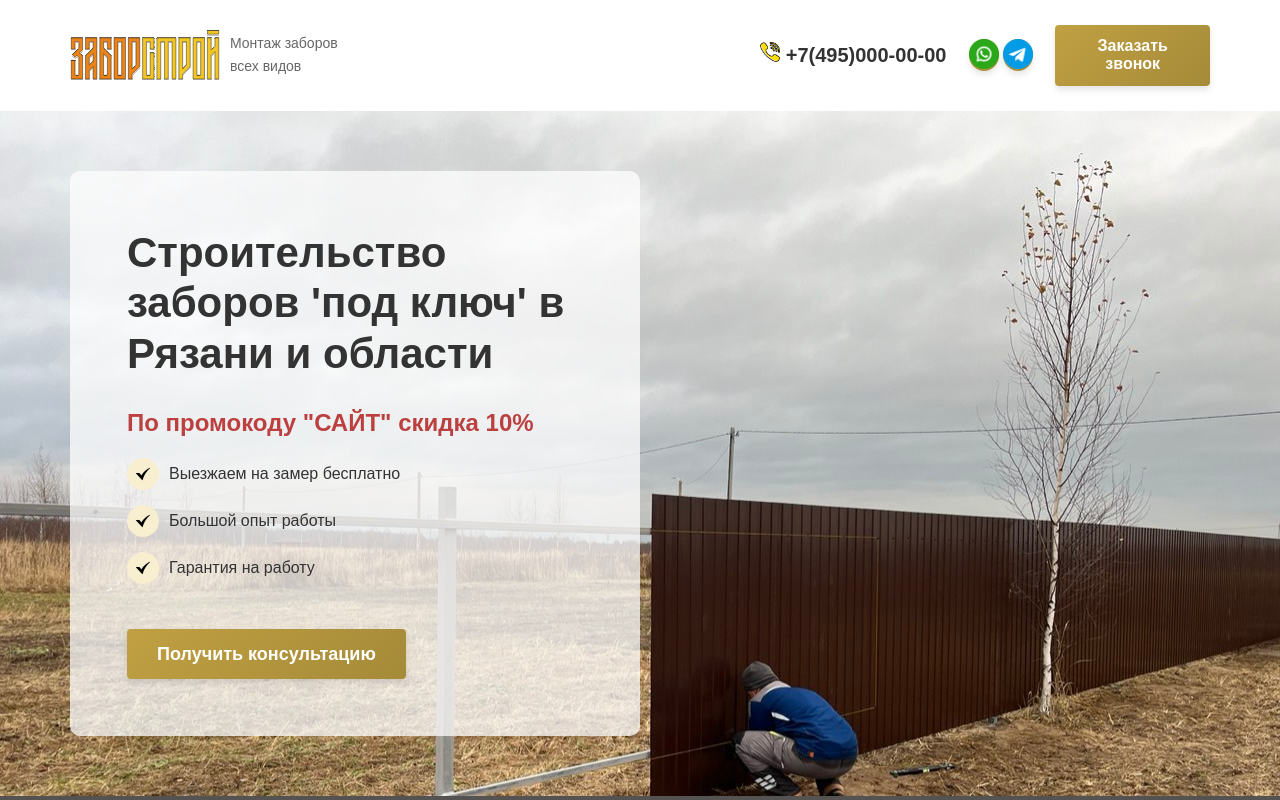
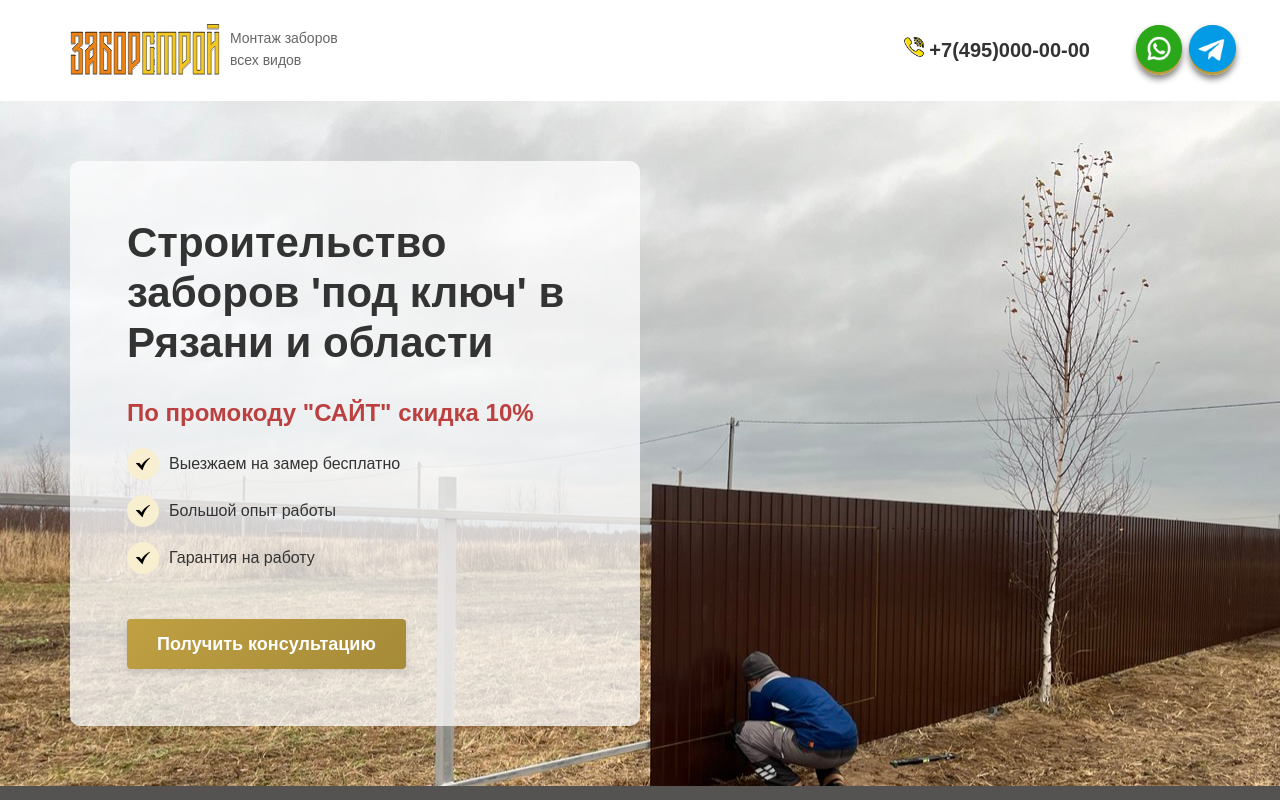
Before and after one commit to shelihov/test_site, a plain HTML site: page index.html in a window 1280 px wide. Shown: the top 800 px of the page. Drawn offline with Linux system fonts and the light colour scheme.

Commit message:
edit button

```diff
--- a/css/styles.css
+++ b/css/styles.css
@@ -131,8 +131,9 @@ header {
 
 .header__info {
     display: flex;
-    flex-direction: row;
+    flex-flow: row nowrap; /* Запрещаем перенос элементов */
     align-items: center;
+    gap: 10%;
 }
 
 .header__phone {
@@ -155,13 +156,13 @@ header {
 }
 
 .header__messenger-btn {
-    width: 32px;
-    height: 32px;
+    width: 50px;
+    height: 50px;
     border-radius: 50%;
-    background: linear-gradient(135deg, var(--primary-color), var(--primary-dark));
+    background: linear-gradient(135deg, var(--primary-dark), var(--primary-color));
     color: var(--black);
     transition: all 0.3s ease;
-    box-shadow: 0 4px 6px rgba(0, 0, 0, 0.1);
+    box-shadow: 0 4px 6px rgba(0, 0, 0, 0.5);
 }
 
 .header__messenger-btn:hover {
@@ -171,28 +172,6 @@ header {
 }
 
 .header__messenger-btn:active {
-    transform: translateY(0);
-    box-shadow: 0 4px 6px rgba(0, 0, 0, 0.1);
-}
-
-.header__callback-btn {
-    max-width: 220px;
-    margin: 15px 0;
-    background: linear-gradient(135deg, var(--primary-color), var(--primary-dark));
-    color: var(--white);
-    text-decoration: none;
-    transition: all 0.3s ease;
-    box-shadow: 0 4px 6px rgba(0, 0, 0, 0.1);
-}
-
-.header__callback-btn:hover {
-    background: linear-gradient(135deg, var(--primary-dark), var(--primary-color));
-    transform: translateY(-3px);
-    color: var(--black);
-    box-shadow: 0 6px 10px rgba(0, 0, 0, 0.15);
-}
-
-.header__callback-btn:active {
     transform: translateY(0);
     box-shadow: 0 4px 6px rgba(0, 0, 0, 0.1);
 }
--- a/index.html
+++ b/index.html
@@ -42,7 +42,6 @@
                             <img src="image/telegram.png" alt="Telegram">
                         </a>
                     </div>
-                    <button class="btn btn--primary header__callback-btn" id="callbackBtn">Заказать звонок</button>
                 </div>
             </div>
         </div>
```
